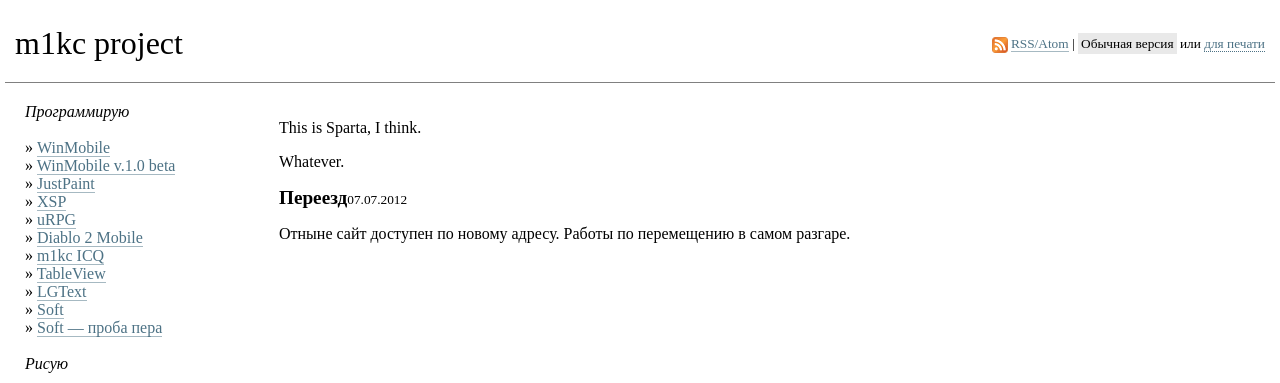
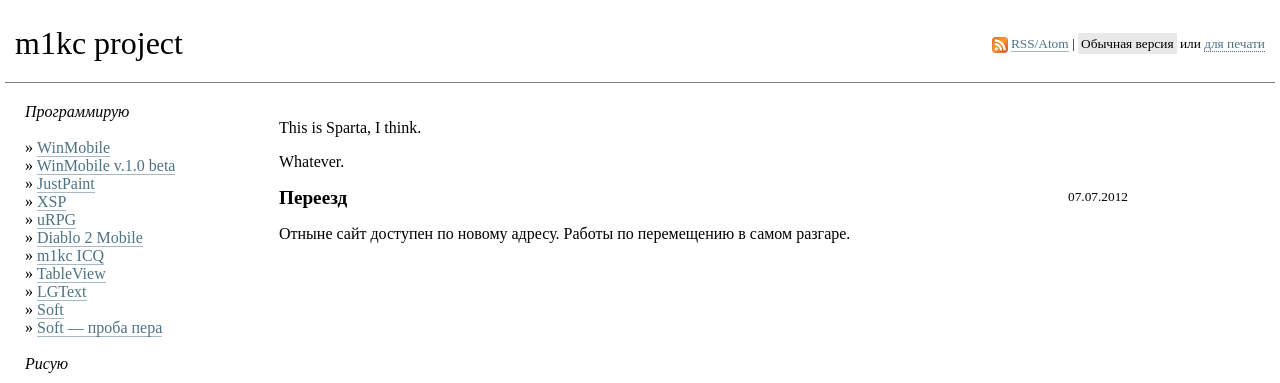
Before and after one commit to m1kc/m1kc.github.com, a Jekyll site: the page built from index.html, in a window 1280 px wide. Shown: the top 383 px of the page. Built offline with Jekyll 4.4.1, drawn with Linux system fonts in a browser that asks for light colours.

Commit message:
Changed main page.

```diff
--- a/index.html
+++ b/index.html
@@ -8,7 +8,8 @@
 
 {% for item in site.categories.news %}
 <div>
-	<div><big><b>{{ item.title }}</b></big><small>{{ item.date | date: "%d.%m.%Y" }}</small></div>
+	<div style="float: right;"><small>{{ item.date | date: "%d.%m.%Y" }}</small></div>
+	<div><big><b>{{ item.title }}</b></big></div>
 	<div>{{ item.content }}</div>
 </div>
 {% endfor %}
```
